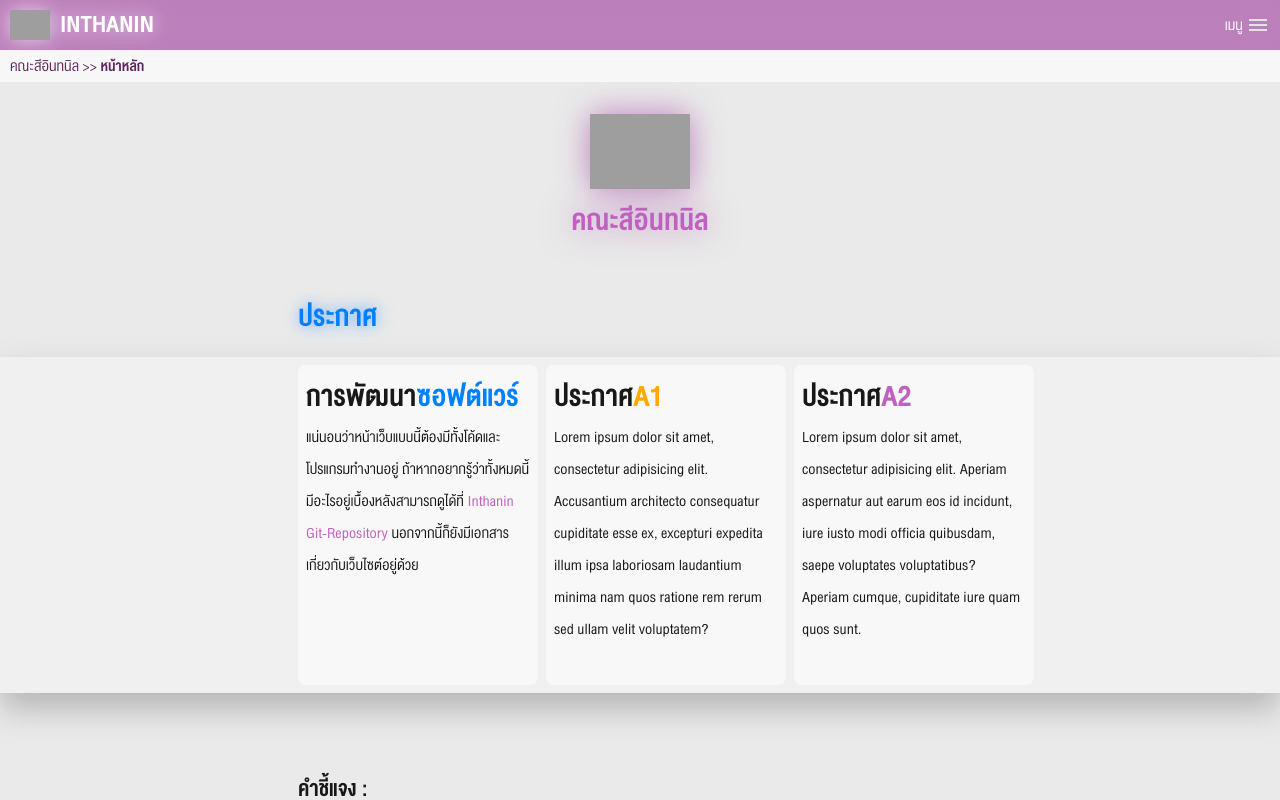
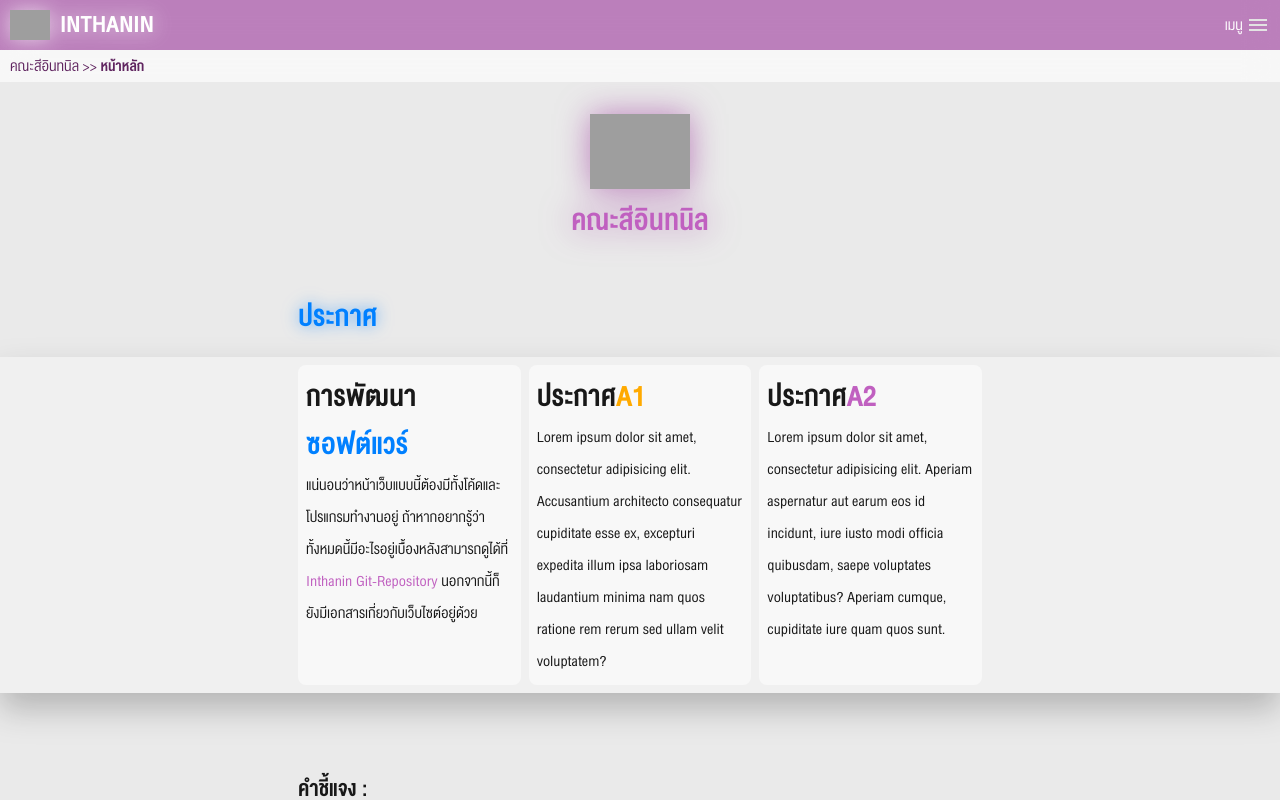
Before and after one commit to 09pattt/inthanin, a Vue app in the folder fe/: page /home in a window 1280 px wide. Shown: the top 800 px of the page. Built offline with nearby package versions, Linux system fonts and the light colour scheme; grey boxes are pictures that could not be loaded.

Commit message:
fixed: component(SideSlideFrame) height spacing problem.

```diff
--- a/fe/src/App.vue
+++ b/fe/src/App.vue
@@ -6,12 +6,10 @@ import Footer from "@/components/Footer.vue";
 
 <template>
   <NavigationTab/>
-  <main>
     <Content>
       <router-view/> <!--App.js COMPLETED REFACTORING. CONTINUE REFACTOR IN COMPONENT 'Home'--> <!--REFACTORING-->
     </Content>
     <Footer/>
-  </main>
 </template>
 
 <style scoped>
--- a/fe/src/components/Content.vue
+++ b/fe/src/components/Content.vue
@@ -11,9 +11,9 @@ onMounted(() => {
 </script>
 
 <template>
-  <div ref="app_content" class="app_content">
+  <main ref="app_content" class="app_content">
     <slot/>
-  </div>
+  </main>
 </template>
 
 <style scoped>
--- a/fe/src/components/Template/SideSlideFrame.vue
+++ b/fe/src/components/Template/SideSlideFrame.vue
@@ -1,6 +1,5 @@
 <script setup>
 import ContentFrame from "@/components/Template/ContentFrame.vue";
-import { ref, onMounted } from "vue";
 
 defineProps({
   padding_header: {
@@ -13,14 +12,6 @@ defineProps({
   },
 })
 
-const main_content = ref(null)
-const main_content_height = ref(0)
-
-onMounted(() => {
-  if (main_content.value) {
-    main_content_height.value = main_content.value.offsetHeight
-   }
-})
 </script>
 
 <template>
@@ -36,12 +27,7 @@ onMounted(() => {
       <div class="component__main_scroll_space">
         <ContentFrame :padding="padding_main">
           <main class="component__main_wrapper">
-            <div ref="main_content" class="component__main_content">
-              <slot/>
-              <div>
-                <!-- Fix spacing problem -->
-              </div>
-            </div>
+            <slot/>
           </main>
         </ContentFrame>
       </div>
@@ -77,21 +63,11 @@ onMounted(() => {
 
 .side_slide_frame .component__main_wrapper {
   width: 100%;
-  height: v-bind(main_content_height + 'px');
-  position: relative;
-}
-
-.side_slide_frame .component__main_content {
-  height:fit-content;
-  position: absolute;
-  top: 0;
-  left: 0;
-  overflow-y: hidden; /* For starting animation */
-
   display: flex;
   flex-direction: row;
   gap: var(--space-1);
   flex-wrap: nowrap;
+  align-items: flex-start;
 }
 
 </style>
```
